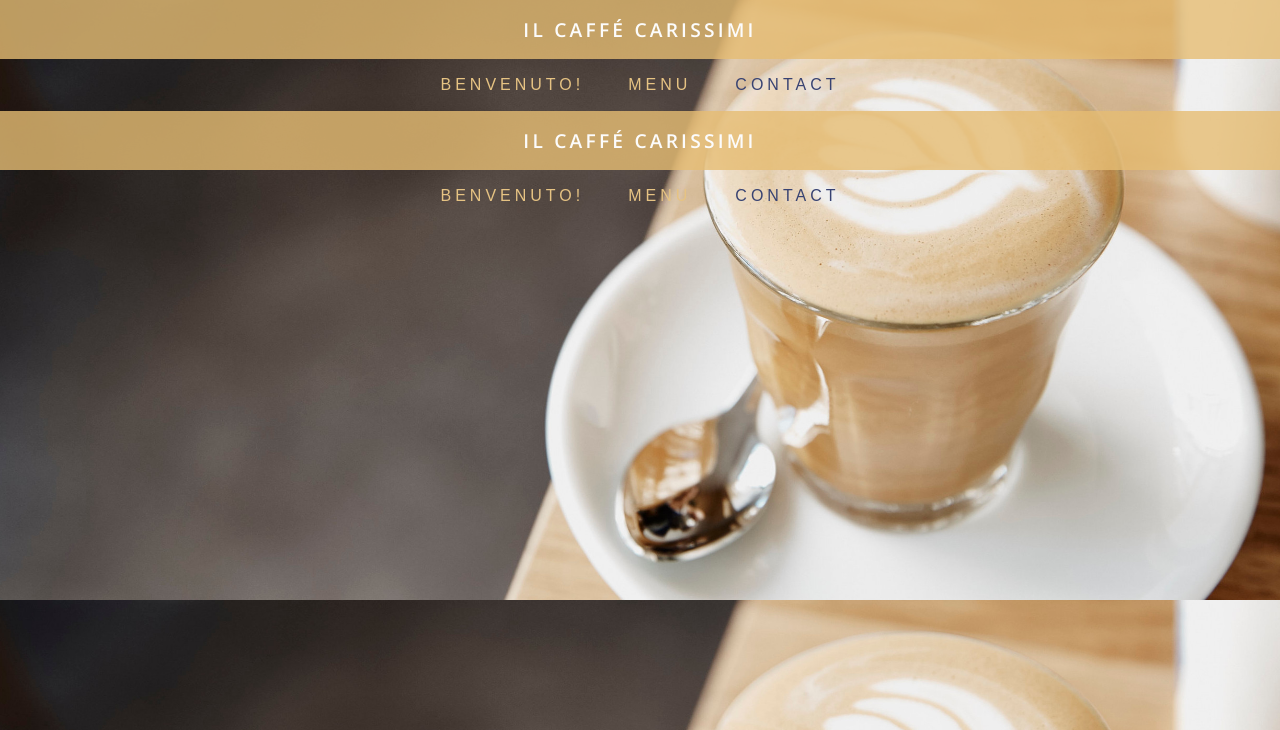
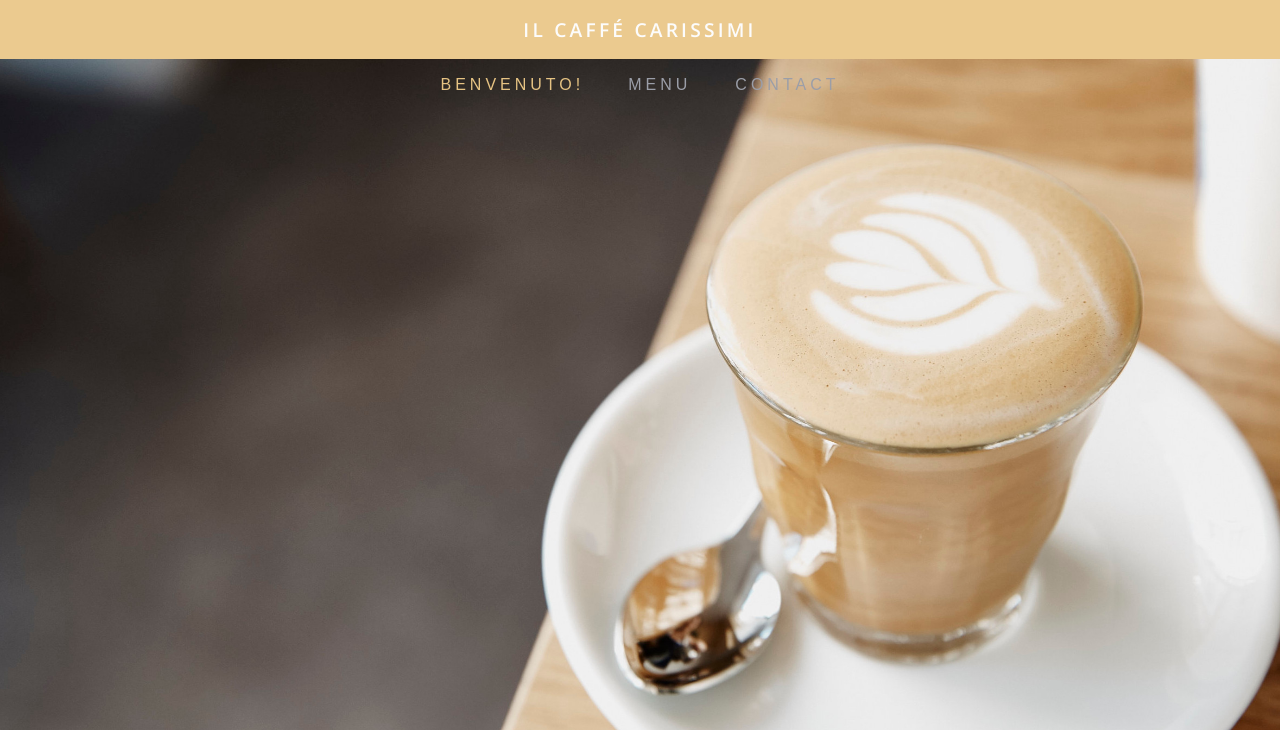
Before and after one commit to ccairns33/restaurant-page, a plain HTML site: page index.html in a window 1280 px wide. Both pictures are taken after a click on the button "BENVENUTO!". Shown: the top 730 px of the page. Drawn offline with nearby package versions, Linux system fonts and the light colour scheme.

Commit message:
functionality completed

```diff
--- a/main.js
+++ b/main.js
@@ -10,27 +10,23 @@
 
 __webpack_require__.r(__webpack_exports__);
 /* harmony export */ __webpack_require__.d(__webpack_exports__, {
-/* harmony export */   "default": () => (__WEBPACK_DEFAULT_EXPORT__)
+/* harmony export */   "loadContact": () => (/* binding */ loadContact)
 /* harmony export */ });
-/* harmony import */ var _navChange__WEBPACK_IMPORTED_MODULE_0__ = __webpack_require__(/*! ./navChange */ "./src/navChange.js");
+/* harmony import */ var _website_js__WEBPACK_IMPORTED_MODULE_0__ = __webpack_require__(/*! ./website.js */ "./src/website.js");
 
 
 let loadContact = () => {
     const content = document.querySelector(".content");
-    const contactItems = content.querySelector("#content-items");
+    const contactItems = content.querySelector("#main-content");
 
-    if(contactItems.classList.contains("loaded")){
-        return;
-    }
-    (0,_navChange__WEBPACK_IMPORTED_MODULE_0__.default)("contact");
+    contactItems.className = '';
 
-    contactItems.className = "";
-    contactItems.classList.add("contact-items","loaded");
+    (0,_website_js__WEBPACK_IMPORTED_MODULE_0__.navBarColorChange)("contact");
     contactItems.appendChild(addContactItems());
 }
 let addContactItems = () => {
     const contactContent = document.createElement("div");
-    contactContent.classList.add("contact-content", "blue");
+    contactContent.classList.add("contact", "blue");
 
     const location= document.createElement("div");
     location.classList.add("location");
@@ -84,7 +80,40 @@ let addContactItems = () => {
 }
 
 
-/* harmony default export */ const __WEBPACK_DEFAULT_EXPORT__ = (loadContact);
+
+
+/***/ }),
+
+/***/ "./src/home.js":
+/*!*********************!*\
+  !*** ./src/home.js ***!
+  \*********************/
+/***/ ((__unused_webpack_module, __webpack_exports__, __webpack_require__) => {
+
+__webpack_require__.r(__webpack_exports__);
+/* harmony export */ __webpack_require__.d(__webpack_exports__, {
+/* harmony export */   "loadHome": () => (/* binding */ loadHome)
+/* harmony export */ });
+/* harmony import */ var _website_js__WEBPACK_IMPORTED_MODULE_0__ = __webpack_require__(/*! ./website.js */ "./src/website.js");
+
+let loadHome = () => {
+    const homeContent = document.querySelector("#main-content");
+
+   homeContent.className = '';
+    (0,_website_js__WEBPACK_IMPORTED_MODULE_0__.navBarColorChange)("home");
+
+    homeContent.appendChild(addHome());
+}
+let addHome = () => {
+    const homeContent = document.createElement("div");
+    homeContent.classList.add("home");
+
+
+
+    return homeContent;
+
+}
+
 
 /***/ }),
 
@@ -96,25 +125,19 @@ let addContactItems = () => {
 
 __webpack_require__.r(__webpack_exports__);
 /* harmony export */ __webpack_require__.d(__webpack_exports__, {
-/* harmony export */   "default": () => (__WEBPACK_DEFAULT_EXPORT__)
+/* harmony export */   "loadMenu": () => (/* binding */ loadMenu)
 /* harmony export */ });
-/* harmony import */ var _navChange__WEBPACK_IMPORTED_MODULE_0__ = __webpack_require__(/*! ./navChange */ "./src/navChange.js");
+/* harmony import */ var _website__WEBPACK_IMPORTED_MODULE_0__ = __webpack_require__(/*! ./website */ "./src/website.js");
 
 let loadMenu = () => {
     const content = document.querySelector(".content");
-    const menuItems = content.querySelector("#content-items");
+    const menuItems = content.querySelector("#main-content");
 
-    //preventing from loading more than once
-    if(menuItems.classList.contains("loaded")){
-        return;
-    }
+
     //remove all class names
     menuItems.className = '';
-
-    //add menu class
-    menuItems.classList.add("menu-items", "loaded");
     menuItems.appendChild(addMenuItems());
-    (0,_navChange__WEBPACK_IMPORTED_MODULE_0__.default)("menu");
+    (0,_website__WEBPACK_IMPORTED_MODULE_0__.navBarColorChange)("menu");
 
 }
 
@@ -175,31 +198,8 @@ let menuItem = (text, price, bool) =>{
     }
 
 }
-/* harmony default export */ const __WEBPACK_DEFAULT_EXPORT__ = (loadMenu);
 
 
-/***/ }),
-
-/***/ "./src/navChange.js":
-/*!**************************!*\
-  !*** ./src/navChange.js ***!
-  \**************************/
-/***/ ((__unused_webpack_module, __webpack_exports__, __webpack_require__) => {
-
-__webpack_require__.r(__webpack_exports__);
-/* harmony export */ __webpack_require__.d(__webpack_exports__, {
-/* harmony export */   "default": () => (__WEBPACK_DEFAULT_EXPORT__)
-/* harmony export */ });
-let navBarColorChange = (btnLabel) => {
-    let buttons = document.querySelectorAll("button");
-    buttons.forEach((button)=> {
-        if(button.id !== btnLabel){
-            button.classList.remove("blue");
-            button.classList.add("grey");
-        }
-    });
-}
-/* harmony default export */ const __WEBPACK_DEFAULT_EXPORT__ = (navBarColorChange);
 
 /***/ }),
 
@@ -211,23 +211,25 @@ let navBarColorChange = (btnLabel) => {
 
 __webpack_require__.r(__webpack_exports__);
 /* harmony export */ __webpack_require__.d(__webpack_exports__, {
-/* harmony export */   "default": () => (__WEBPACK_DEFAULT_EXPORT__)
+/* harmony export */   "initWebsite": () => (/* binding */ initWebsite),
+/* harmony export */   "createHeader": () => (/* binding */ createHeader),
+/* harmony export */   "createNav": () => (/* binding */ createNav),
+/* harmony export */   "createMainSection": () => (/* binding */ createMainSection),
+/* harmony export */   "createFooter": () => (/* binding */ createFooter),
+/* harmony export */   "navBarColorChange": () => (/* binding */ navBarColorChange)
 /* harmony export */ });
 /* harmony import */ var _menu_js__WEBPACK_IMPORTED_MODULE_0__ = __webpack_require__(/*! ./menu.js */ "./src/menu.js");
 /* harmony import */ var _contact_js__WEBPACK_IMPORTED_MODULE_1__ = __webpack_require__(/*! ./contact.js */ "./src/contact.js");
+/* harmony import */ var _home_js__WEBPACK_IMPORTED_MODULE_2__ = __webpack_require__(/*! ./home.js */ "./src/home.js");
 // add imports for loading home, contact, and menu
 
 
 
 
 
-let createContentItems = () => {
-    const contentItems = document.createElement("div");
-    contentItems.classList.add("content-items");
-    contentItems.setAttribute("id", "content-items")
 
-    return contentItems;
-}
+
+
 
 let createHeader = () =>{
     const header = document.createElement("header");
@@ -250,42 +252,51 @@ let createNav = () =>{
 
     const welcomeBtn = document.createElement("button");
     welcomeBtn.textContent="Benvenuto!";
-    welcomeBtn.classList.add("nav-btn");
-    welcomeBtn.id="home";
+    welcomeBtn.classList.add("active"); //default page
+    welcomeBtn.setAttribute("id","home");
+    welcomeBtn.classList.add("gold", "nav-btn");
+
     tabDiv.appendChild(welcomeBtn);
 
     const menuBtn = document.createElement("button");
     menuBtn.textContent="Menu";
-    menuBtn.id="menu";
-    menuBtn.classList.add("nav-btn");
+    menuBtn.setAttribute("id","menu");
+    menuBtn.classList.add("gold", "nav-btn");
+
     tabDiv.appendChild(menuBtn);
 
     const contactBtn = document.createElement("button");
     contactBtn.textContent="Contact";
-    contactBtn.id="contact";
-    contactBtn.classList.add("nav-btn", "blue");
+    contactBtn.setAttribute("id","contact");
+
+    contactBtn.classList.add("blue", "nav-btn");
     tabDiv.appendChild(contactBtn);
 
     // adding event-listeners
     welcomeBtn.addEventListener("click", (e) => {
-
+        clear();
         addActive(welcomeBtn);
-        initWebsite();
+        (0,_home_js__WEBPACK_IMPORTED_MODULE_2__.loadHome)();
     })
     menuBtn.addEventListener("click",(e)=>{
+        clear();
         addActive(menuBtn);
-        (0,_menu_js__WEBPACK_IMPORTED_MODULE_0__.default)();
+        (0,_menu_js__WEBPACK_IMPORTED_MODULE_0__.loadMenu)();
     })
     contactBtn.addEventListener("click", (e) => {
-
+        clear();
         addActive(contactBtn);
-        (0,_contact_js__WEBPACK_IMPORTED_MODULE_1__.default)();
+        (0,_contact_js__WEBPACK_IMPORTED_MODULE_1__.loadContact)();
     })
 
 
     navBar.appendChild(tabDiv);
 
     return navBar;
+}
+let clear = () =>{
+    let main = document.querySelector("#main-content");
+    main.innerHTML="";
 }
 let addActive = (btn) => {
     const buttons = document.querySelectorAll("button");
@@ -297,6 +308,16 @@ let addActive = (btn) => {
             button.classList.add("active");
         }
     })
+}
+let createMainSection = () => {
+    const main = document.createElement("div");
+    main.classList.add("home");
+    main.setAttribute("id", "content-items");
+    main.setAttribute("id", "main-content");
+
+
+
+    return main;
 }
 let createFooter = () => {
     const footer = document.createElement("footer");
@@ -316,23 +337,35 @@ let createFooter = () => {
 
     return footer;
 }
+let navBarColorChange = (btnLabel) => {
+    let buttons = document.querySelectorAll("button");
+    buttons.forEach((button)=> {
+        if(button.id !== btnLabel){
+            button.classList.remove("blue");
+            button.classList.remove("gold");
+            button.classList.add("grey");
+        }
+        else{
+            button.classList.add("gold");
+        }
+    });
+}
 let initWebsite = () =>{
     const content = document.querySelector(".content");
 
-    content.appendChild(createContentItems());
 
-    const contentItems = document.querySelector(".content-items");
 
-    contentItems.appendChild(createHeader());
-    contentItems.appendChild(createNav());
-    contentItems.appendChild(createFooter());
+    content.appendChild(createHeader());
+    content.appendChild(createNav());
+    content.appendChild(createMainSection());
+    content.appendChild(createFooter());
 
-    const btns = document.querySelectorAll(".nav-btns");
 
 
 }
 
-/* harmony default export */ const __WEBPACK_DEFAULT_EXPORT__ = (initWebsite);
+
+
 
 /***/ })
 
@@ -401,7 +434,7 @@ var __webpack_exports__ = {};
 __webpack_require__.r(__webpack_exports__);
 /* harmony import */ var _website_js__WEBPACK_IMPORTED_MODULE_0__ = __webpack_require__(/*! ./website.js */ "./src/website.js");
 
-(0,_website_js__WEBPACK_IMPORTED_MODULE_0__.default)();
+(0,_website_js__WEBPACK_IMPORTED_MODULE_0__.initWebsite)();
 })();
 
 /******/ })()
--- a/style.css
+++ b/style.css
@@ -24,7 +24,6 @@ header{
     margin: 1rem;
     background: transparent;
     border: none;
-    color: #e6c383;
     font-size: 1rem;
     text-transform: uppercase;
     letter-spacing: .25rem;
@@ -47,8 +46,13 @@ img{
     margin-top:2rem;
     margin-bottom: 2rem;
 }
-.contact-content{
-    margin: 3% 23% 3% 23%;
+.tabs{
+    position: absolute;
+    left: 50%;
+    right: 50%;
+}
+.contact{
+    margin: 8% 23% 3% 23%;
     padding-bottom: 5%;
     text-align: center;
     font-weight: 300;
@@ -61,7 +65,7 @@ img{
 
 /* color: #bca77c; coffee color*/
 .menu-content{
-    margin: 5% 23% 3% 23%;
+    margin: 8% 23% 3% 23%;
     padding-bottom: 5%;
     font-weight: 300;
     font-size: .9rem;
@@ -72,6 +76,9 @@ img{
 }
 .item-price{
     text-align: right;
+}
+.gold {
+    color: #e6c383;
 }
 .menu-item-container{
     margin-top: 2rem;
@@ -86,7 +93,7 @@ img{
 .space-btwn{
     justify-content: space-between;
 }
-.nav-btn:hover{
+#nav-btn:hover{
     transform: translateY(-20%);
 }
 button:hover{
@@ -100,9 +107,9 @@ button:hover{
     position: relative;
     min-height: 100vh;
 }
-.content-items{
+.home{
     background-image:url("cappucino.jpg");
-    height:600px;
+    height:91vh;
     background-size: cover;
     background-position: 50% 50%;
 
```
Also changed, not shown: 1 other file.
